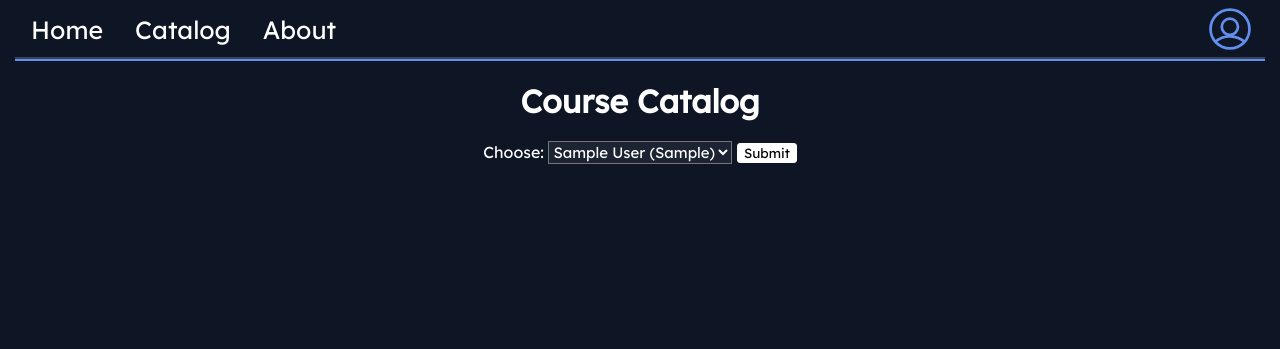
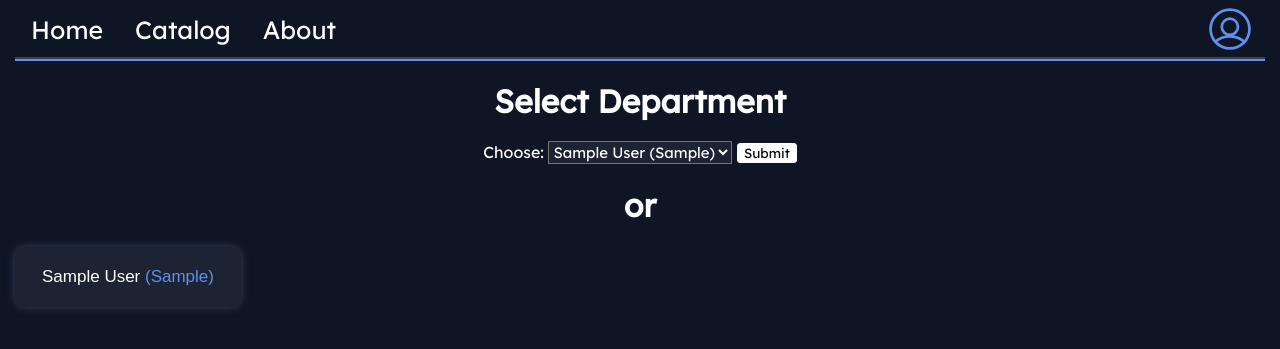
Before and after one commit to Hydrohaven/antmemo, a Django app: page /catalog/ in a window 1280 px wide. Shown: the top 349 px of the page. Run offline with Django 5.2, Linux system fonts and the light colour scheme; tables that the repository leaves empty hold one stand-in row (values such as "Sample post").

Commit message:
Added new department selection method

```diff
--- a/members/static/style.css
+++ b/members/static/style.css
@@ -122,6 +122,28 @@ body {
     cursor: pointer;
 }
 
+.department-button-container {
+    display: grid;
+    grid-template-columns: repeat(5, 1fr);
+    gap: 30px;
+}
+
+.department-button {
+    font-size: 17px;
+    height: 60px;
+    color: white;
+    background-color: var(--back-color2);
+    border: 1px solid var(--back-color2);
+    border-radius: 10px;
+    cursor: pointer;
+    box-shadow: 0px 0px 10px #384156;
+    transition: box-shadow 0.25s ease-out;
+}
+
+.department-button:hover {
+    box-shadow: 0px 0px 15px var(--main-color1);
+}
+
 .course-title {
     &.id {
         color: var(--main-color1);
@@ -147,6 +169,7 @@ body {
 
 .course-card:hover {
     box-shadow: 0px 0px 15px var(--main-color1);
+    transition: box-shadow 0.25s ease-out;
 }
 
 .course-card-back {
--- a/members/templates/catalog.html
+++ b/members/templates/catalog.html
@@ -21,7 +21,7 @@
 
 {% block content %}
     <div id="header">
-        <h1 style="margin: 0px 0px 20px 0px">{% if department %}{{ department }} Catalog{% else %}Course Catalog{% endif %}</h1>
+        <h1 style="margin: 0px 0px 20px 0px">{% if department %}{{ department }} Catalog{% else %}Select Department{% endif %}</h1>
         <form id="department-form">
             <label for="department">Choose:</label>
             <select type="text" id="department-select" name="department">
@@ -38,6 +38,15 @@
             <button type="submit" onclick="updateForm(event)" id="department-submit">Submit</button>
         </form>
 
+        {% if department == None %}
+            <h1>or</h1>
+            {% comment %} <br><br><br> {% endcomment %}
+            <div class="department-button-container">
+                {% for d in allDepartments %}
+                    <button class="department-button" value="{{ d.1 }}" onclick="buttonSelect(event)">{{ d.0 }} <span style="color: var(--main-color1)">({{ d.1 }})</span></button>
+                {% endfor %}
+            </div>
+        {% endif %}
 
     </div>
 
@@ -113,6 +122,12 @@
             event.preventDefault() // prevents form from submitting immediately
             const department = document.getElementById("department-select").value.toUpperCase() // gets value of textfield
             const url = '{% url "courses" "temp" %}'.replace('temp', department.replace(/[\s\\\/]/g, "%20")) // django url takes the current url and urlpatterns from urls.py
+            window.location.href = url
+        }
+
+        // Button Select for Departments
+        function buttonSelect(event) {
+            const url = '{% url "courses" "temp" %}'.replace('temp', event.target.value.replace(/[\s\\\/]/g, "%20"))
             window.location.href = url
         }
 
--- a/members/urls.py
+++ b/members/urls.py
@@ -2,6 +2,7 @@ from django.urls import path
 from . import views
 
 urlpatterns = [
+    path('', views.home, name='home'),
     path('catalog/', views.catalog, name='catalog'),
     path('catalog/courses/<str:department>', views.courses, name='courses'),
     path('about/', views.about, name='about'),
--- a/members/views.py
+++ b/members/views.py
@@ -83,6 +83,15 @@ def about(request):
         'name' : request.session.get('username', 'Guest'),
         'pass' : request.session.get('password', 'Password'),
         'logged_in' : request.session.get('username', '')
+    }
+
+    return HttpResponse(template.render(context, request))
+
+def home(request):
+    template = loader.get_template('home.html')
+
+    context = {
+        'temp': 'temp',
     }
 
     return HttpResponse(template.render(context, request))
```
Also changed, not shown: members/templates/about.html (+8 -3 lines).
